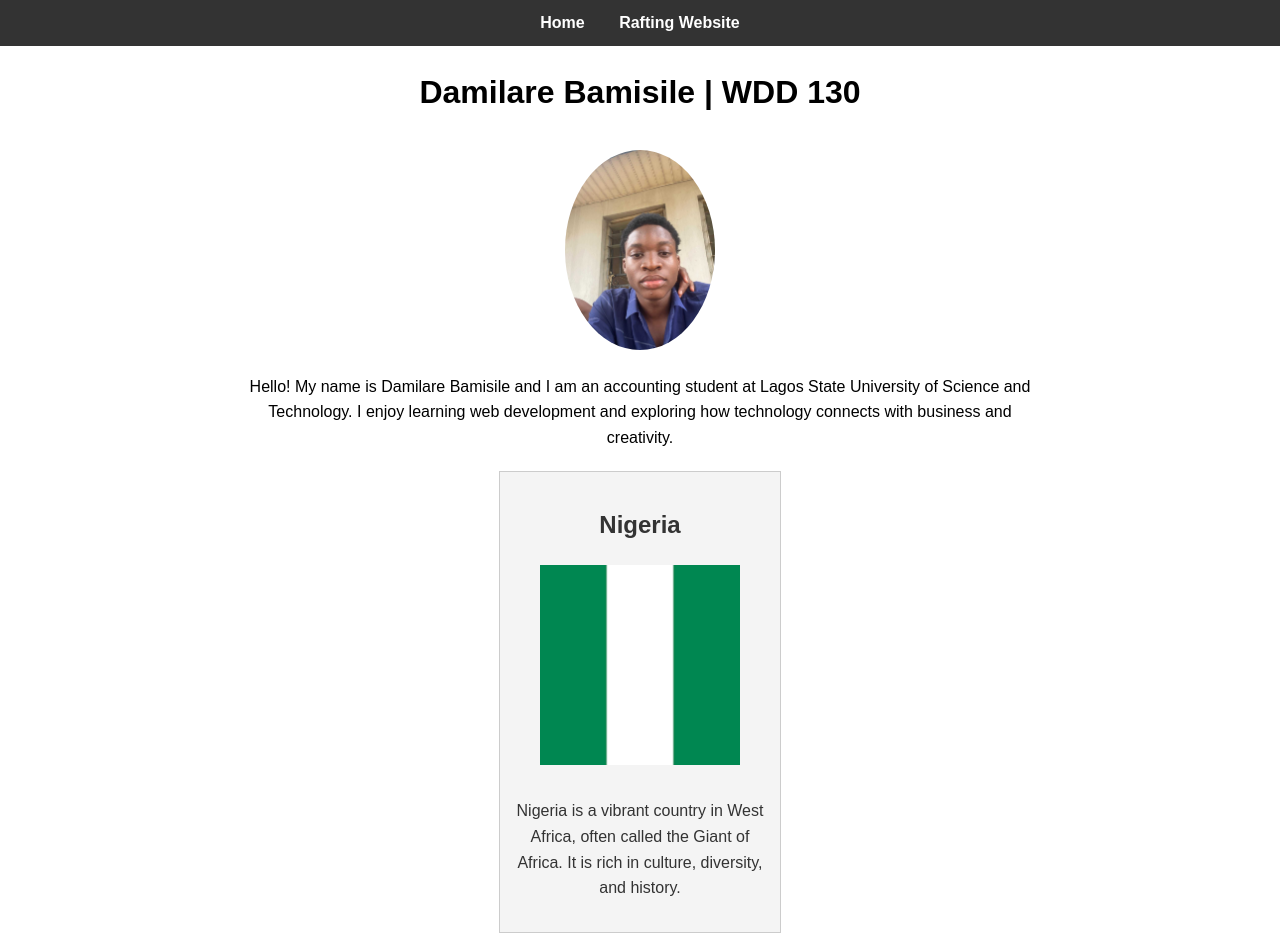
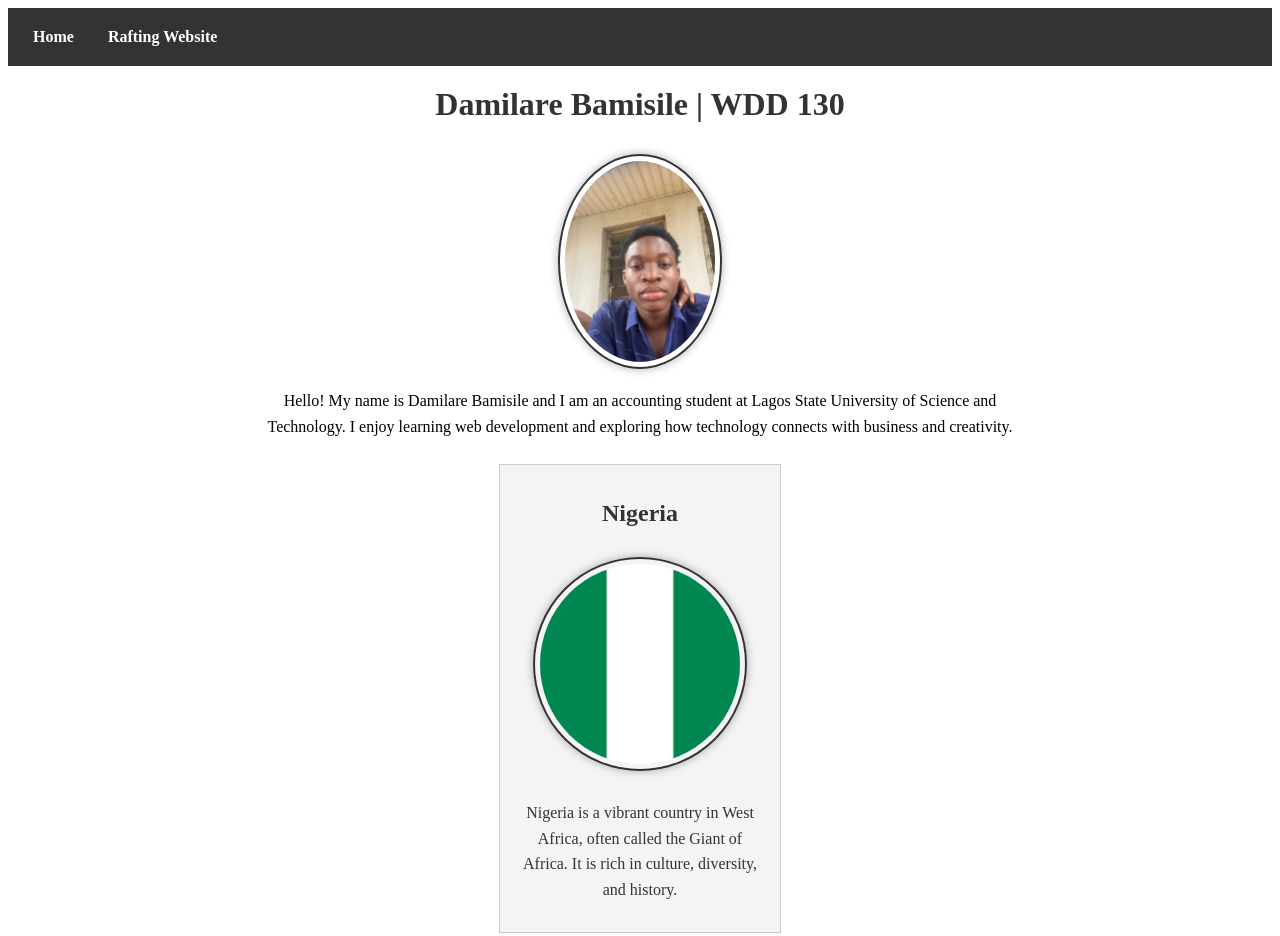
Before and after one commit to aeiontt/wdd130, a plain HTML site: page index.html in a window 1280 px wide. Shown: the top 936 px of the page. Drawn offline with Linux system fonts and the light colour scheme.

Commit message:
updated h1

```diff
--- a/styles/styles.css
+++ b/styles/styles.css
@@ -1,30 +1,33 @@
-/* General reset */
-body {
-  font-family: Arial, sans-serif;
-  margin: 0;
-  padding: 0;
-  line-height: 1.6;
-}
-
-/* Header navigation */
-header {
+/* Navigation */
+nav {
   background-color: #333;
-  padding: 10px 0;
-}
-
-nav {
-  text-align: center;
+  padding: 10px;
 }
 
 nav a {
   color: white;
-  margin: 0 15px;
+  padding: 10px 15px;
+  display: inline-block;
   text-decoration: none;
   font-weight: bold;
 }
 
-nav a:hover {
-  text-decoration: underline;
+/* Main heading */
+h1 {
+  color: #333;
+  text-align: center;
+  margin-top: 20px;
+}
+
+/* Profile image */
+img {
+  width: 150px;
+  height: auto;
+  border-radius: 50%;
+  border: 2px solid #333;
+  padding: 5px;
+  box-shadow: 0 0 10px rgba(0,0,0,0.3);
+  margin-top: 10px;
 }
 
 /* Main content */
@@ -32,14 +35,6 @@ main {
   max-width: 800px;
   margin: 20px auto;
   text-align: center;
-}
-
-/* Profile image */
-main img {
-  width: 150px;
-  height: auto;
-  border-radius: 50%;
-  margin-top: 10px;
 }
 
 /* Aside section */
@@ -53,11 +48,17 @@ aside {
   text-align: center;
 }
 
-/* Aside image */
 aside img {
   width: 200px;
   height: auto;
   margin-bottom: 10px;
+}
+
+/* Paragraphs */
+p {
+  margin: 10px 0;
+  line-height: 1.6;
+  padding: 5px;
 }
 
 /* Footer */
```
